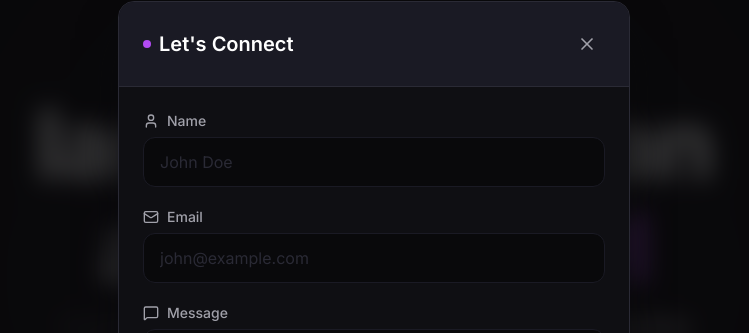
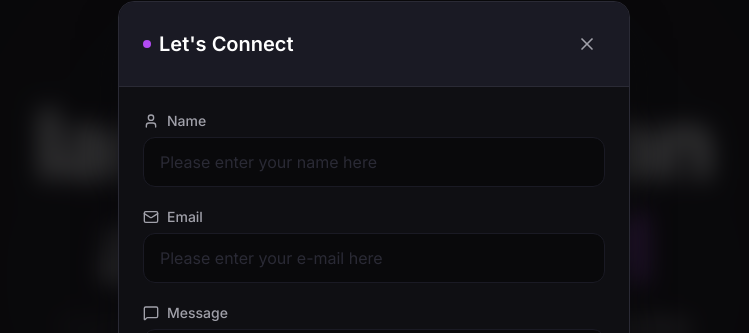
Before and after one commit to VanzTyl/portfolio, a Next.js app: page / in a window 1280 px wide. Both pictures are taken after a click on the button "Contact Me". Shown: the part 123-456 px from the top of the page, without its empty margins (266-1015 px from the left). Built offline with nearby package versions, Linux system fonts and the light colour scheme.

Commit message:
Added email functionality, Resolves #1

```diff
--- a/components/ContactModal.tsx
+++ b/components/ContactModal.tsx
@@ -48,14 +48,21 @@ export default function ContactModal({ isOpen, onClose }: ContactModalProps) {
             </div>
 
             {/* Form Base (900) with Inset Inputs (950) */}
-            <form className="p-6 space-y-5 bg-charcoal-900" onSubmit={(e) => e.preventDefault()}>
+            <form
+            name="contact"
+            method="POST"
+            className="p-6 space-y-5 bg-charcoal-900"
+            data-netlify="true"
+            autoComplete="off">
+              <input type="hidden" name="form-name" value="contact" />
               <div className="space-y-1.5">
                 <label className="text-sm font-medium text-foreground-secondary flex items-center gap-2">
                   <User className="w-4 h-4" /> Name
                 </label>
                 <input
                   type="text"
-                  placeholder="John Doe"
+                  name="name"
+                  placeholder="Please enter your name here"
                   className="w-full px-4 py-3 bg-charcoal-950 border border-charcoal-800 rounded-xl text-white placeholder:text-charcoal-700 focus:outline-none focus:border-lightning focus:ring-1 focus:ring-lightning transition-all"
                 />
               </div>
@@ -66,7 +73,9 @@ export default function ContactModal({ isOpen, onClose }: ContactModalProps) {
                 </label>
                 <input
                   type="email"
-                  placeholder="john@example.com"
+                  name="email"
+                  placeholder="Please enter your e-mail here"
+                  autoComplete="off"
                   className="w-full px-4 py-3 bg-charcoal-950 border border-charcoal-800 rounded-xl text-white placeholder:text-charcoal-700 focus:outline-none focus:border-lightning focus:ring-1 focus:ring-lightning transition-all"
                 />
               </div>
@@ -76,8 +85,10 @@ export default function ContactModal({ isOpen, onClose }: ContactModalProps) {
                   <MessageSquare className="w-4 h-4" /> Message
                 </label>
                 <textarea
+                  name="message"
                   rows={4}
                   placeholder="How can we work together?"
+                  autoComplete="off"
                   className="w-full px-4 py-3 bg-charcoal-950 border border-charcoal-800 rounded-xl text-white placeholder:text-charcoal-700 focus:outline-none focus:border-lightning focus:ring-1 focus:ring-lightning transition-all resize-none"
                 />
               </div>
```
